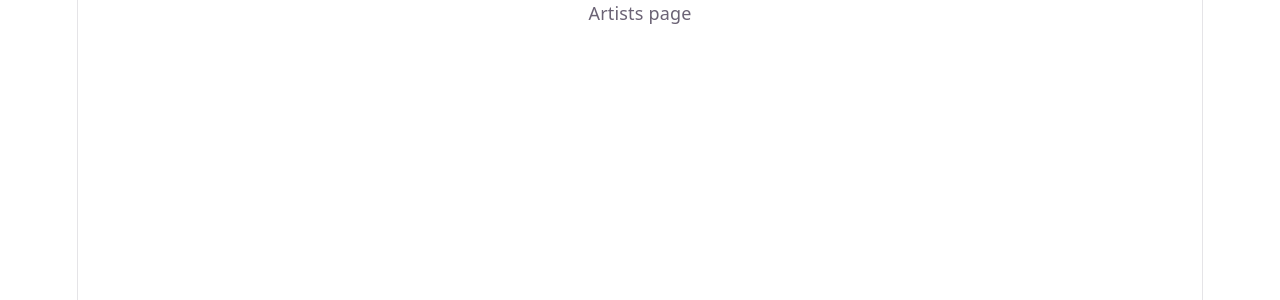
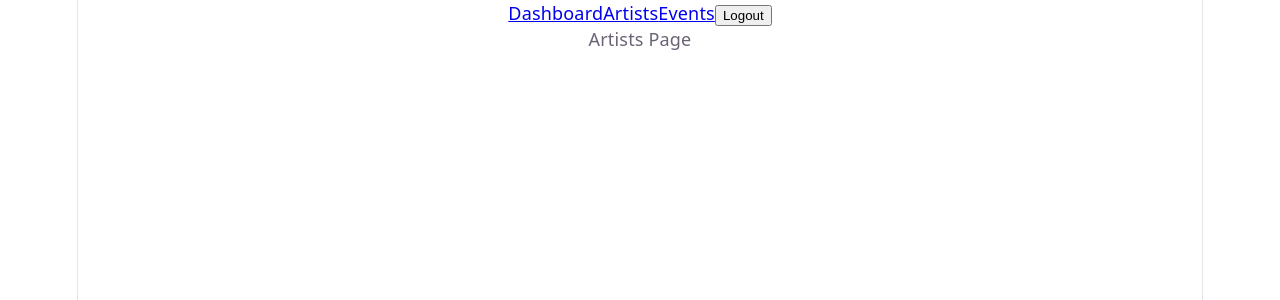
Before and after one commit to amawong/festiLog-web, a React (Vite) app: page /artists in a window 1280 px wide. Shown: the top 300 px of the page. Built offline with nearby package versions, Linux system fonts and the light colour scheme; sample sign-in values are in the browser's storage.

Commit message:
added navbar with nav and logout button

```diff
--- /dev/null
+++ b/src/components/Navbar.jsx
@@ -0,0 +1,19 @@
+import { Link } from 'react-router-dom'
+
+function Navbar() {
+    const handleLogout = () => {
+        localStorage.removeItem('token')
+        window.location.href = '/login'
+    }
+
+    return (
+        <nav>
+            <Link to="/dashboard">Dashboard</Link>
+            <Link to="/artists">Artists</Link>
+            <Link to="/events">Events</Link>
+            <button onClick={handleLogout}>Logout</button>
+        </nav>
+    )
+}
+
+export default Navbar
--- a/src/pages/Artists.jsx
+++ b/src/pages/Artists.jsx
@@ -1,5 +1,13 @@
+import Navbar from "../components/Navbar"
+
+
 function Artists() {
-  return <div>Artists page</div>
+  return (
+    <div>
+      <Navbar />
+      <div>Artists Page</div>
+    </div>
+  )
 }
 
 export default Artists
--- a/src/pages/Dashboard.jsx
+++ b/src/pages/Dashboard.jsx
@@ -1,5 +1,6 @@
 import { useState, useEffect } from 'react'
 import api from '../api/client'
+import Navbar from '../components/Navbar'
 
 function Dashboard() {
     const [stats, setStats] = useState(null)
@@ -10,20 +11,20 @@ function Dashboard() {
             .catch(err => console.error(err))
     }, [])  // [] means "run once component loads"
 
-    const handleLogout = () => {
-        localStorage.removeItem('token')
-        window.location.href = '/login'
-    }
+    // const handleLogout = () => {
+    //     localStorage.removeItem('token')
+    //     window.location.href = '/login'
+    // }
 
     if (!stats) return <div>Loading...</div>
 
     return (
         <div>
+            <Navbar />
             <p>Events: {stats.eventsCount}</p>
             <p>Artists: {stats.artistsCount}</p>
             <p>Sets: {stats.setsCount}</p>
             <p>Average Rating: {stats.avgRating ? stats.avgRating.toFixed(1) : 'N/A'}</p>
-            <button onClick={handleLogout}>Logout</button>
         </div>
     )
 }
--- a/src/pages/Events.jsx
+++ b/src/pages/Events.jsx
@@ -1,5 +1,6 @@
 import { useState, useEffect } from 'react'
 import api from '../api/client'
+import Navbar from '../components/Navbar'
 
 function Events() {
     const [events, setEvents] = useState([]) // [] instead of null => can use .map w/o a loading check
@@ -46,6 +47,7 @@ function Events() {
 
     return (
         <div>
+          <Navbar />
             {events.map(event => (
               <div key={event.id}>
                 <h3>{event.name}</h3>
```
